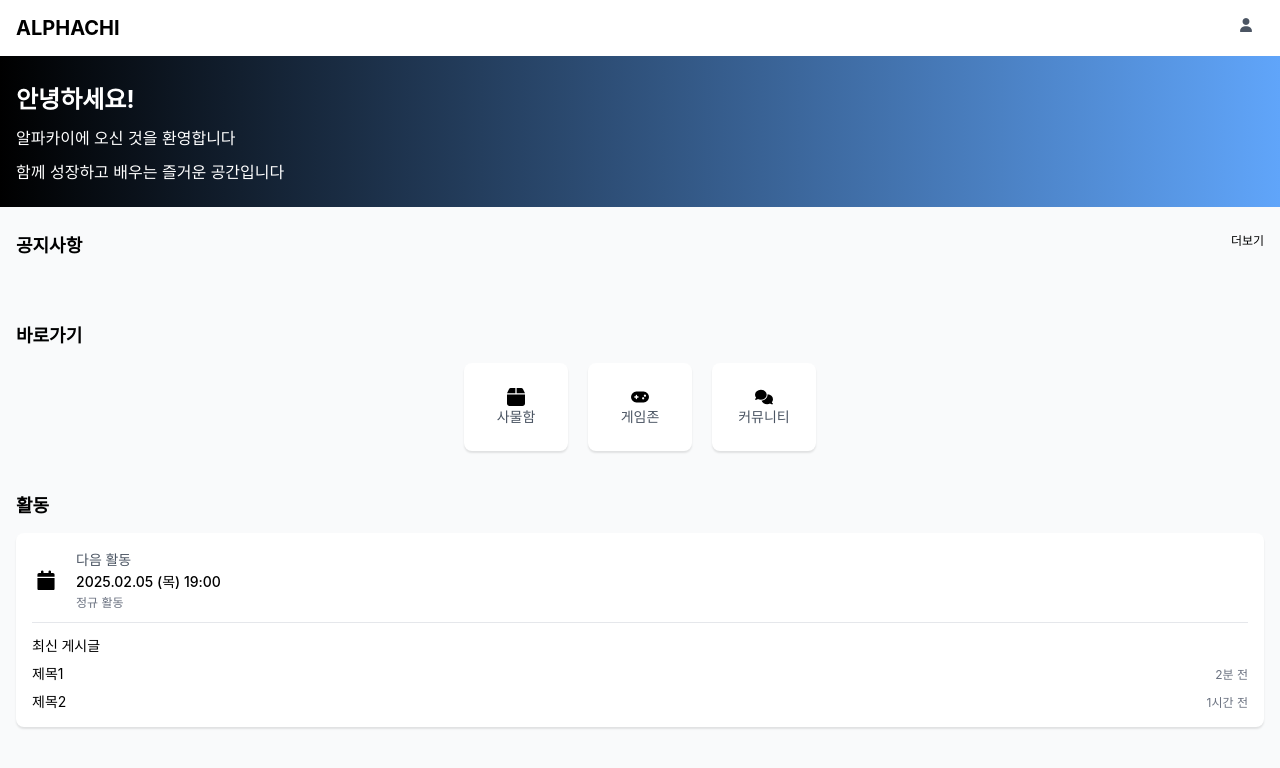
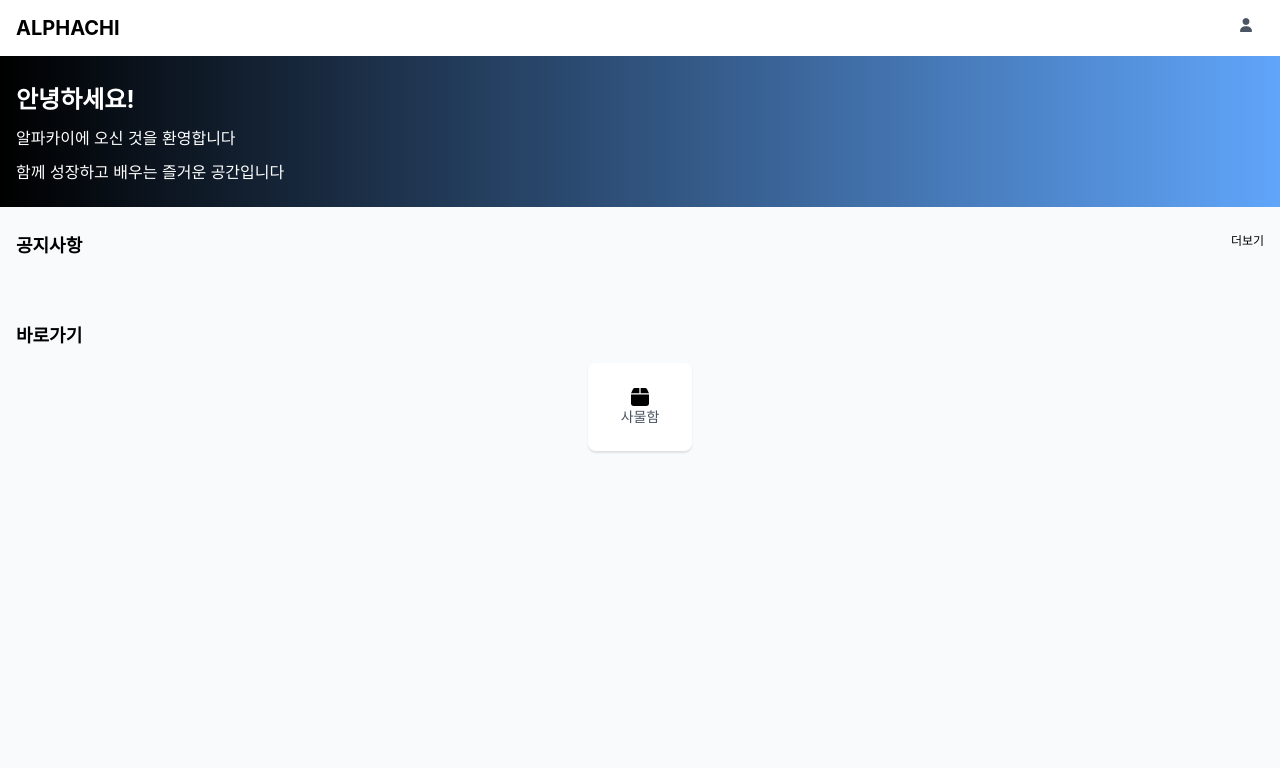
Before and after one commit to thisjheok/AlphaChiSite, a Next.js app: page / in a window 1280 px wide. Shown: the top 768 px of the page. Built offline with nearby package versions, Linux system fonts and the light colour scheme; no server answers; sample sign-in values are in the browser's storage.

Commit message:
[FEAT]미개발 주석처리

```diff
--- a/src/app/Main/Menu/Menu.tsx
+++ b/src/app/Main/Menu/Menu.tsx
@@ -12,8 +12,8 @@ const Menu = () => {
             </div>
             <div className="Menu-Contents">
                 <MenuContent title="사물함" imgSrc="/img/icons/Cabinet.svg" onClick={() => router.push('/BookCabinet')} />
-                <MenuContent title="게임존" imgSrc="/img/icons/Game.svg" onClick={() => {}} />
-                <MenuContent title="커뮤니티" imgSrc="/img/icons/Community.svg" onClick={() => {}} />
+                {/* <MenuContent title="게임존" imgSrc="/img/icons/Game.svg" onClick={() => {}} />
+                <MenuContent title="커뮤니티" imgSrc="/img/icons/Community.svg" onClick={() => {}} /> */}
             </div>
         </div>
     )
--- a/src/app/Main/page.tsx
+++ b/src/app/Main/page.tsx
@@ -31,7 +31,7 @@ const Main = () => {
                 <Hello />
                 <Notice />
                 <Menu />
-                <Activity />
+                {/* <Activity /> */}
             </div>
             <ToastContainer />
         </>
--- a/src/app/NoticeDetail/Notice.css
+++ b/src/app/NoticeDetail/Notice.css
@@ -1,7 +1,7 @@
 .NoticeDetailContainer {
     width: 100%;
     height: 100%;
-    background-color: #ffffff;
+    background-color: #F9FAFB;
     display: flex;
     flex-direction: column;
     padding: 20px;
```
